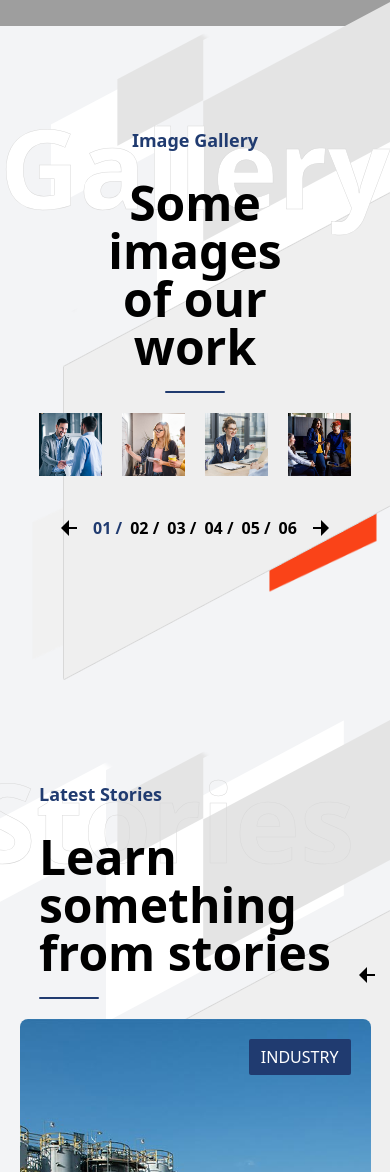
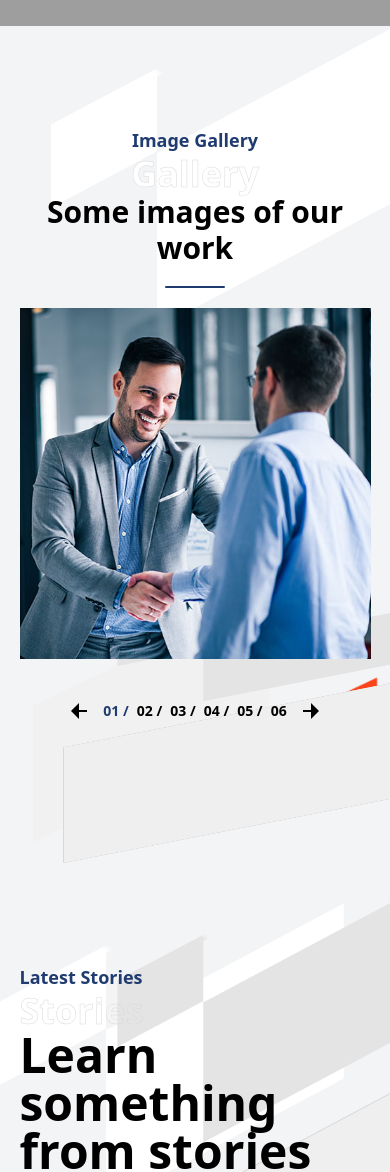
Before and after one commit to Arif-akib/Idustro-Next-Dev, a Next.js app: page /more/corporate-social-responsibility in a window 390 px wide. Shown: the part 396-1568 px from the top of the page. Built offline with nearby package versions, Linux system fonts and the light colour scheme; grey boxes are pictures that could not be loaded.

Commit message:
more page responsive complete

```diff
--- a/app/components/CSR/ImageSlider.jsx
+++ b/app/components/CSR/ImageSlider.jsx
@@ -61,13 +61,13 @@ export default function CSRSlider() {
     <>
       <div className="pb-[140px] bg-gray-100 relative">
         <div className="flex flex-col items-center justify-center pt-[100px] pb-5">
-          <p className="text-[#203b70] text-lg font-bold mb-[-70px] z-20">
+          <p className="text-[#203b70] text-lg font-bold xl:mb-[-70px] z-20">
             Image Gallery
           </p>
-          <h4 className="text-transparent text-[110px] font-bold font-outline-2 text-white z-10">
+          <h4 className="text-transparent text-4xl md:7xl xl:text-[110px] font-bold font-outline-2 text-white z-10">
             Gallery
           </h4>
-          <h1 className="text-5xl font-bold w-1/2 text-center mt-[-70px] z-20">
+          <h1 className="text-3xl lg:text-5xl font-bold lg:w-1/2 text-center xl:mt-[-70px] z-20 px-[5%]">
             Some images of our work
           </h1>
           <p className="h-[2px] w-[60px] bg-[#203b70] rounded-md mt-5 z-20"></p>
@@ -78,12 +78,26 @@ export default function CSRSlider() {
           />
         </div>
 
-        <div className="px-[10%]  relative">
+        <div className="px-[5%] xl:px-[10%]  relative">
           <Swiper
-            slidesPerView={4}
+            slidesPerView={1}
             spaceBetween={20}
             loop={true}
             modules={[Navigation, Pagination]}
+            breakpoints={{
+              640: {
+                  slidesPerView: 2,
+                  spaceBetween: 20,
+              },
+              1040: {
+                  slidesPerView: 3,
+                  spaceBetween: 20,
+              },
+              1280: {
+                  slidesPerView: 4,
+                  spaceBetween: 20,
+              },
+          }}
             onSwiper={(swiper) => {
               swiperRef.current = swiper;
             }}
@@ -112,7 +126,7 @@ export default function CSRSlider() {
                   <path d="M12 13V20L4 12L12 4V11H20V13H12Z"></path>
                 </svg>
               </button>
-              <div className="font-semibold flex gap-2 cursor-pointer">
+              <div className="font-semibold text-sm sm:text-base flex gap-2 cursor-pointer">
                 {contents.map((content, index) => (
                   <p
                     onClick={()=>{navi(index)}}
@@ -147,7 +161,7 @@ export default function CSRSlider() {
         <Image
           src={bg4}
           alt=""
-          className="absolute bottom-0 right-0 z-0"
+          className="absolute bottom-0 right-0 z-0 h-[250px] lg:h-auto"
         />
       </div>
     </>
--- a/app/components/CSR/Story.jsx
+++ b/app/components/CSR/Story.jsx
@@ -112,15 +112,15 @@ export default function CsrStory() {
           alt=""
           className="absolute bottom-0 left-0 size-[180px]"
         />
-        <div className="flex justify-between items-end pt-[100px] pb-5 px-[10%] z-10 relative">
+        <div className="flex flex-col lg:flex-row justify-between lg:items-end pt-[100px] pb-5 px-[5%] xl:px-[10%] z-10 relative">
           <div className="relative flex flex-col">
-            <p className="text-[#203b70] text-lg font-bold mb-[-70px] z-20">
+            <p className="text-[#203b70] text-lg font-bold xl:mb-[-70px] z-20">
               Latest Stories
             </p>
-            <h4 className="text-transparent text-[110px] font-bold font-outline-2 z-10 -ml-16">
+            <h4 className="text-transparent text-4xl md:7xl xl:text-[110px] font-bold font-outline-2 z-10 xl:-ml-16">
             Stories
             </h4>
-            <h1 className="text-5xl font-bold mt-[-70px] z-20">
+            <h1 className="text-5xl font-bold xl:mt-[-70px] z-20">
               Learn something from stories
             </h1>
             <p className="h-[2px] w-[60px] bg-[#203b70] rounded-md mt-5 z-20"></p>
--- a/app/components/Shared/Form.jsx
+++ b/app/components/Shared/Form.jsx
@@ -40,7 +40,7 @@ export default function Form() {
             placeholder="Message"
             className="py-2 px-3 w-full h-[120px] bg-gray-50 focus:outline-[1px] outline-orange-600"
           ></textarea>
-          <button className="font-bold text-lg text-white bg-[#203b70] flex gap-3 items-center justify-center h-[50px] w-[200px] rounded-full mx-auto my-5">
+          <button className="font-bold sm:text-lg text-white bg-[#203b70] flex gap-3 items-center justify-center h-[50px] w-[200px] rounded-full mx-auto my-5">
             Send Message +
           </button>
         </div>
--- a/app/more/career/page.jsx
+++ b/app/more/career/page.jsx
@@ -61,23 +61,26 @@ export default function Career() {
   return (
     <>
       <Home HeroLable={HeroLable} bread={bread} />
-      <div className="py-32 px-[10%]">
-        <h1 className="text-5xl font-bold text-center">
+      <div className="py-32 px-[5%] xl:px-[10%]">
+        <h1 className="text-3xl xl:text-5xl font-bold text-center">
           Our Open Job Position
         </h1>
-        <div className="mt-20 grid grid-cols-4 gap-y-16 gap-x-5">
+        <div className="mt-20 grid sm:grid-cols-2 lg:grid-cols-3 xl:grid-cols-4 gap-y-16 gap-x-5">
           {contents.map((content, index) => (
-               <div key={index} className="w-full p-5 rounded-md shadow-md flex flex-col items-center justify-center bg-gradient-to-r from-[#1900a8e1] to-[#0061f3ea] group">
+            <div
+              key={index}
+              className="w-full p-5 rounded-md shadow-md flex flex-col items-center justify-center bg-gradient-to-r from-[#1900a8e1] to-[#0061f3ea] group"
+            >
               <div className="size-[80px] p-4 bg-white rounded-full flex items-center justify-center border-[3px] border-[#203b70] -mt-14 group-hover:scale-animate">
                 <Image src={content.icon} alt="" className=" size-[40px]" />
               </div>
               <p className="text-white text-2xl font-bold py-5">
                 {content.title}
               </p>
-                          <p className="text-white pb-5">
-                 {content.text}
-                          </p>
-                          <button className="primary-color bg-white h-[40px] w-[150px] rounded-md shadow-md hover:animate-pulse font-bold">Apply</button>
+              <p className="text-white pb-5">{content.text}</p>
+              <button className="primary-color bg-white h-[40px] w-[150px] rounded-md shadow-md hover:animate-pulse font-bold">
+                Apply
+              </button>
             </div>
           ))}
         </div>
--- a/app/more/submit-a-complaint/page.jsx
+++ b/app/more/submit-a-complaint/page.jsx
@@ -7,12 +7,12 @@ export default function ContactForm() {
   return (
       <>
           <Hero HeroLable={HeroLable} bread={ bread} />
-      <div className="py-20 px-[10%]">
+      <div className="py-20 px-[5%] xl:px-[10%]">
         <div className="pb-5">
           <p className="text-lg font-bold primary-color text-center pb-3">
             Submit Complaints
           </p>
-          <h2 className="text-5xl font-bold text-center w-1/2 mx-auto">
+          <h2 className="text-3xl xl:text-5xl font-bold text-center xl:w-1/2 mx-auto">
             Feel free to submit complanits.
           </h2>
         </div>
```
Lines whose indentation alone changed are shown as unchanged.
